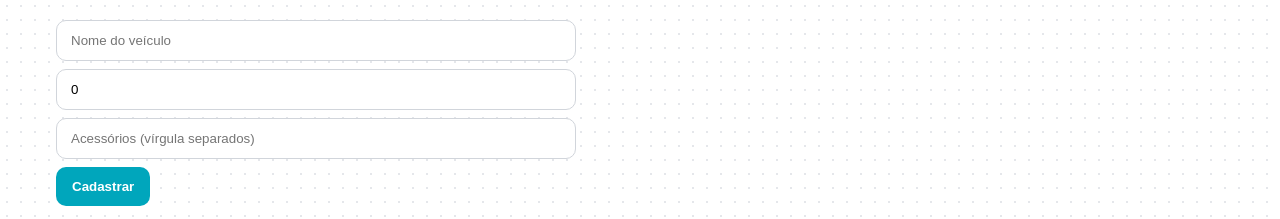
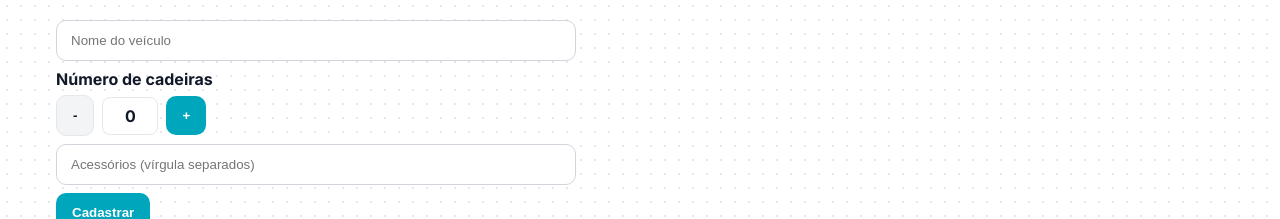
Before and after one commit to RobertoCoelhoRF/Jaguar_Loca, a React (Vite) app: page /admin in a window 1280 px wide. Shown: the part 253-472 px from the top of the page. Built offline with nearby package versions, Linux system fonts and the light colour scheme; no server answers.

Commit message:
Conteudo extra

```diff
--- a/frontend/pages/admin/Admin.jsx
+++ b/frontend/pages/admin/Admin.jsx
@@ -53,7 +53,16 @@ export default function Admin() {
           <h3>Cadastrar Veículo</h3>
           <form onSubmit={createVehicle} style={{ display: 'grid', gap: 8, maxWidth: 520 }}>
             <input className="input" name="nome" placeholder="Nome do veículo" value={form.nome} onChange={handleChange} required />
-            <input className="input" name="cadeiras" type="number" placeholder="Número de cadeiras" value={form.cadeiras} onChange={handleChange} min={0} />
+
+            <div style={{ display: 'flex', flexDirection: 'column', gap: 6 }}>
+              <label style={{ fontWeight: 700 }}>Número de cadeiras</label>
+              <div style={{ display: 'flex', alignItems: 'center', gap: 8 }}>
+                <button type="button" className="btn btn-ghost" onClick={() => setForm(prev => ({ ...prev, cadeiras: Math.max(0, (Number(prev.cadeiras) || 0) - 1) }))}>-</button>
+                <div style={{ minWidth: 56, textAlign: 'center', fontWeight: 700, padding: '8px 12px', border: '1px solid #e5e7eb', borderRadius: 8, background: '#fff' }}>{form.cadeiras}</div>
+                <button type="button" className="btn" onClick={() => setForm(prev => ({ ...prev, cadeiras: (Number(prev.cadeiras) || 0) + 1 }))}>+</button>
+              </div>
+            </div>
+
             <input className="input" name="acessorios" placeholder="Acessórios (vírgula separados)" value={form.acessorios} onChange={handleChange} />
             <div style={{ display: 'flex', gap: 8 }}>
               <button className="btn" type="submit">Cadastrar</button>
--- a/package.json
+++ b/package.json
@@ -11,7 +11,7 @@
     "start": "node backend/index.js",
     "prisma:generate": "prisma generate --schema=backend/prisma/schema.prisma",
     "prisma:migrate": "prisma migrate dev --name init --schema=backend/prisma/schema.prisma",
-    "prisma:studio": "prisma studio --schema=backend/prisma/schema.prisma"
+    "prisma:studio": "prisma studio --schema ./backend/prisma/schema.prisma"
   },
   "keywords": [],
   "author": "",
```
Also changed, not shown: 1 other file (tests, documents, lock files or other folders).
